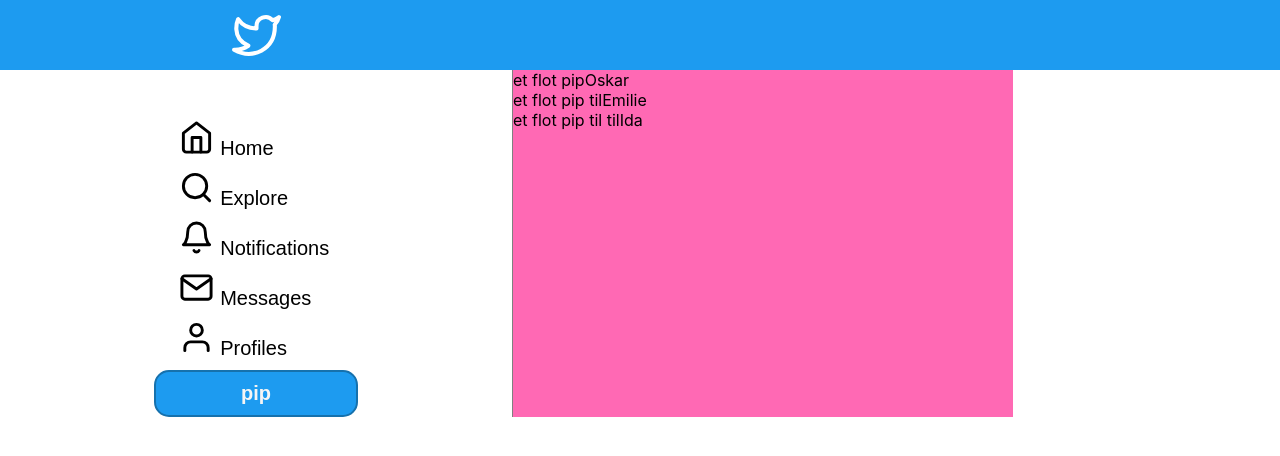
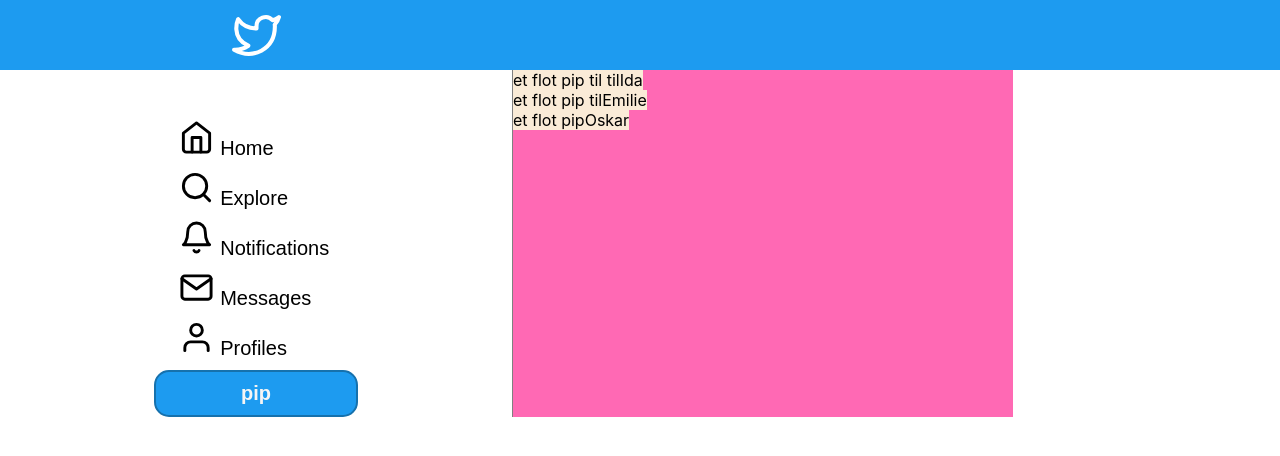
Before and after one commit to Oskarmle/pipper_2, a React (Create React App) app: page / in a window 1280 px wide. Shown: the top 456 px of the page. Built offline with nearby package versions, Linux system fonts and the light colour scheme.

Commit message:
det virker også her

```diff
--- a/src/App.js
+++ b/src/App.js
@@ -10,20 +10,33 @@ import Header from "./components/Header";
 import Feed from "./components/Feed";
 import PipForm from "./components/PipForm";
 import { useState } from "react";
-// import pipsDummyData from "./components/Feed";
+import { Pip } from "./entities/pip";
 
 function App() {
   const [isOpen, setIsOpen] = useState(false);
+
+  const pipsDummyData = [
+    new Pip("et flot pip", new Date(), "Oskar"),
+    new Pip("et flot pip til", new Date(), "Emilie"),
+    new Pip("et flot pip til til", new Date(), "Ida"),
+  ];
+
+  const [pips, setPips] = useState(pipsDummyData);
 
   return (
     <div className="App">
       <Header />
       <div className="container">
         <Nav setIsModalOpen={setIsOpen} />
-        <Feed />
+        <Feed pips={pips} />
       </div>
       <div>
-        <PipForm isModalOpen={isOpen} setIsModalOpen={setIsOpen} />
+        <PipForm
+          isModalOpen={isOpen}
+          setIsModalOpen={setIsOpen}
+          setPips={setPips}
+          pips={pips}
+        />
       </div>
     </div>
   );
--- a/src/components/Feed.jsx
+++ b/src/components/Feed.jsx
@@ -1,23 +1,20 @@
 import React from "react";
-import { Pip } from "../entities/pip";
+// import { Pip } from "../entities/pip";
 import PipItem from "../components/PipItem";
 
 
-export default function Feed (){
-    const pipsDummyData = [
-        new Pip('et flot pip', new Date(), 'Oskar'),
-        new Pip('et flot pip til', new Date(), 'Emilie'),
-        new Pip('et flot pip til til', new Date(), 'Ida'),
-    ];
-
+export default function Feed ({pips}){
 
     return (
         <main>
             <div className="list">
-                {pipsDummyData.map(pip => {
+                {pips.slice().reverse().map(pip => {
                     return  <PipItem key={pip.content} pipItem={pip}/>
                 })}
             </div>
         </main>
     )
 }
+
+// slice() laver et overfladisk kopi
+// reverse() laver array i omvendt rækkefølge
--- a/src/components/PipForm.jsx
+++ b/src/components/PipForm.jsx
@@ -1,14 +1,10 @@
 import React,{useState} from "react";
-import pipsDummyData from "../components/Feed"
 import { Pip } from "../entities/pip"
 import ReactModal from 'react-modal';
 
-export default function PipForm ({isModalOpen, setIsModalOpen}){
+export default function PipForm ({isModalOpen, setIsModalOpen, setPips, pips}){
     const [content, setContent] = useState('');
     const [username, setUsername] = useState('');
-
-    const [pips, setPips] = useState(pipsDummyData);
-
 
     const handlePipsContentChange = (e) => {
         console.log(e.target.value);
@@ -20,14 +16,11 @@ export default function PipForm ({isModalOpen, setIsModalOpen}){
         setUsername(e.target.value)
     }
 
-
     // pipknap funktionalitet
     const handlePipButtonClick = () => {
         const newPip = new Pip(content, new Date(), username)
-
         setPips([...pips, newPip])
     }
-
 
     // lukker modal
     function handlePipCancelClick (){
@@ -47,8 +40,4 @@ return (
         <button className="pip-button" onClick={handlePipCancelClick}>Cancel</button>
     </div>
     </ReactModal>
-
-
-)
-
-};
+)};
--- a/src/css/pip.css
+++ b/src/css/pip.css
@@ -7,3 +7,7 @@ main {
   width: 500px;
   background-color: hotpink;
 }
+
+.pip label {
+  background-color: antiquewhite;
+}
```
Also changed, not shown: src/components/PipItem.jsx (line endings or trailing spaces).
